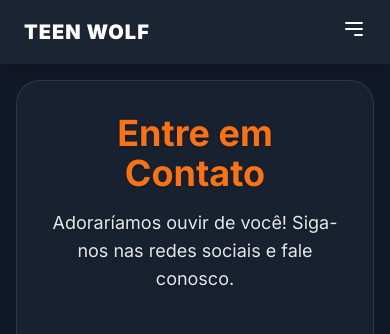
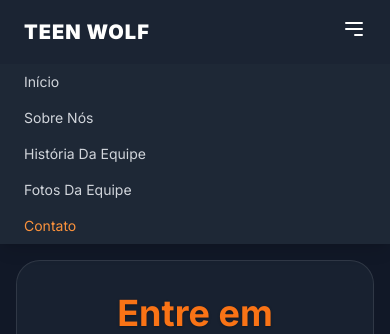
Before and after one commit to CFSJCODE/Teen-Wolf, a plain HTML site: page contato.html in a window 390 px wide. Both pictures are taken after a click on the button 354 px from the left and 29 px from the top of the page. Shown: the top 334 px of the page. Drawn offline with nearby package versions, Linux system fonts and the light colour scheme.

Commit message:
Update contato.html
Fixed Hamburger Menu

```diff
--- a/contato.html
+++ b/contato.html
@@ -128,15 +128,23 @@
                     <a href="fotos-da-equipe.html" class="text-gray-300 border-b-2 border-transparent hover:text-orange-400 hover:border-orange-400 py-2 text-sm font-medium transition-colors duration-300">Fotos Da Equipe</a>
                     <a href="contato.html" class="text-orange-500 border-b-2 border-orange-500 py-2 text-sm font-medium" aria-current="page">Contato</a>
                 </div>
-                <!-- Menu para mobile (opcional, pode ser implementado com JS) -->
+                <!-- Botão do Menu Hamburguer para Mobile -->
                 <div class="md:hidden">
-                    <button class="text-white focus:outline-none">
+                    <button id="hamburger-button" class="text-white focus:outline-none">
                         <svg class="h-6 w-6" fill="none" viewBox="0 0 24 24" stroke="currentColor">
                             <path stroke-linecap="round" stroke-linejoin="round" stroke-width="2" d="M4 6h16M4 12h16m-7 6h7" />
                         </svg>
                     </button>
                 </div>
             </div>
+        </div>
+        <!-- Menu para Mobile -->
+        <div id="mobile-menu" class="hidden md:hidden bg-gray-800/95">
+            <a href="index.html" class="block py-2 px-6 text-sm text-gray-300 hover:bg-gray-700 hover:text-white">Início</a>
+            <a href="sobre-nos.html" class="block py-2 px-6 text-sm text-gray-300 hover:bg-gray-700 hover:text-white">Sobre Nós</a>
+            <a href="historia.html" class="block py-2 px-6 text-sm text-gray-300 hover:bg-gray-700 hover:text-white">História Da Equipe</a>
+            <a href="fotos-da-equipe.html" class="block py-2 px-6 text-sm text-gray-300 hover:bg-gray-700 hover:text-white">Fotos Da Equipe</a>
+            <a href="contato.html" class="block py-2 px-6 text-sm text-orange-400">Contato</a>
         </div>
     </nav>
     <!-- Container Principal -->
@@ -234,6 +242,21 @@
         </div>
     </div>
     <script>
+        // Script para o menu hamburguer
+        const hamburgerButton = document.getElementById('hamburger-button');
+        const mobileMenu = document.getElementById('mobile-menu');
+
+        hamburgerButton.addEventListener('click', () => {
+            mobileMenu.classList.toggle('hidden');
+        });
+
+        // Script para fechar o menu ao clicar em um link
+        document.querySelectorAll('#mobile-menu a').forEach(link => {
+            link.addEventListener('click', () => {
+                mobileMenu.classList.add('hidden');
+            });
+        });
+
         // Script para arredondar o ícone do site (favicon)
         window.onload = function() {
             const faviconLink = document.getElementById('favicon');
```
